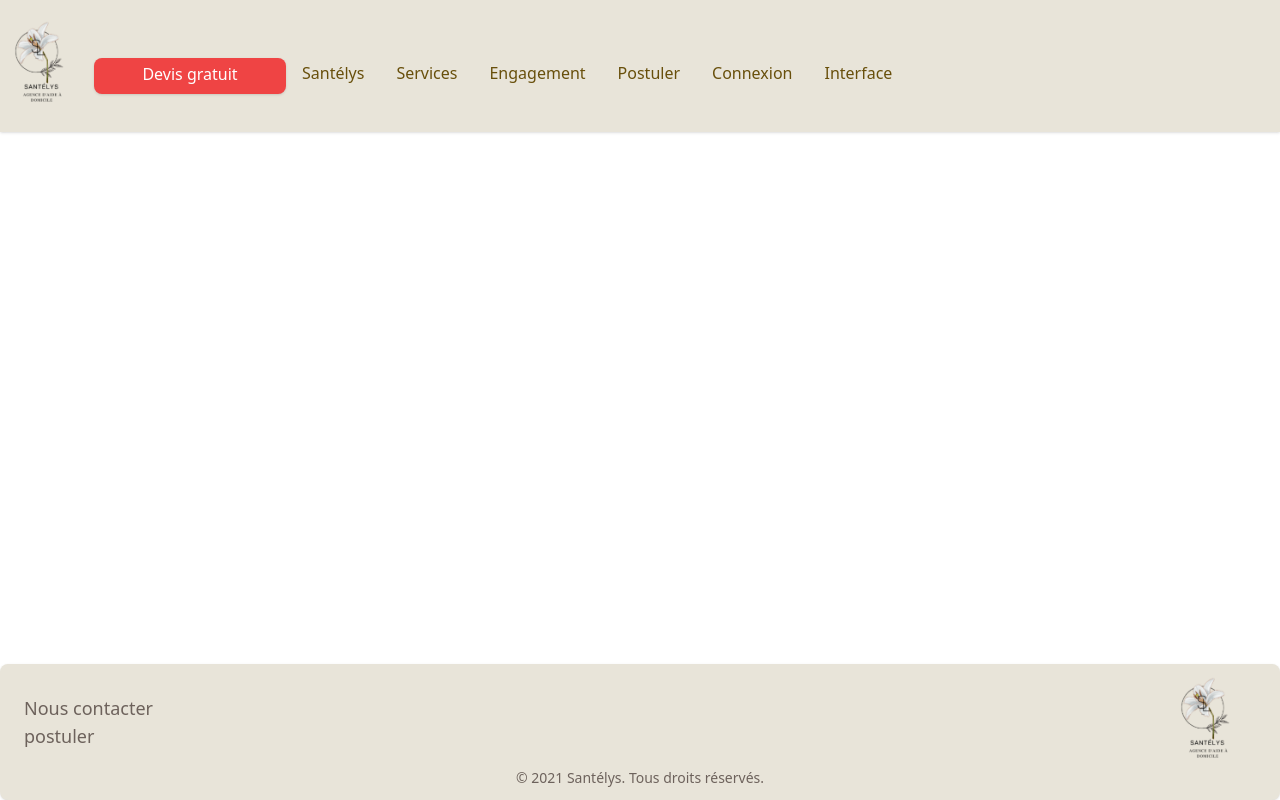
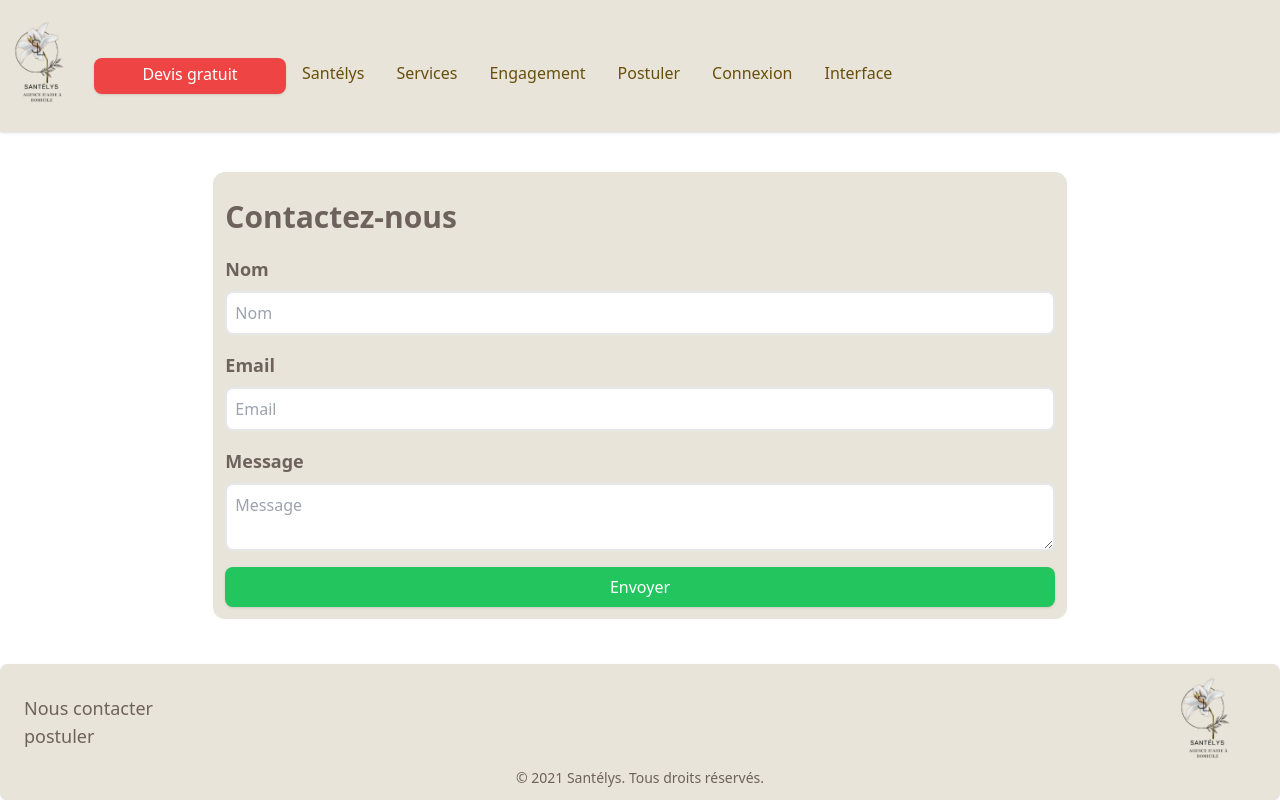
Before and after one commit to ElMost/projetTitreFront, a React (Create React App) app: page /contact in a window 1280 px wide. Built offline with nearby package versions, Linux system fonts and the light colour scheme.

Commit message:
création page contact

```diff
--- a/src/App.tsx
+++ b/src/App.tsx
@@ -5,6 +5,7 @@ import Footer from './components/footer/Footer';
 import About from './pages/about/About';
 import Engagement from './pages/engagement/Engagement';
 import Home from './pages/home/Home';
+import Contact from './pages/contact/Contact';
 
 function App() {
   return (
@@ -13,7 +14,7 @@ function App() {
     <Routes>
        <Route path="/" element={<Home />} />
       {/* <Route path="devis" element={<Devis />} /> */}
-      {/* <Route path="contact" element={<Contact />} /> */}
+      <Route path="contact" element={<Contact />} />
       {/* <Route path="postuler" element={<Postuler />} /> */}
       <Route path="a_propos" element={<About />} />
       <Route path="engagement" element={<Engagement />} />
--- /dev/null
+++ b/src/pages/contact/Contact.css
@@ -0,0 +1,4 @@
+.contact {
+  background-color: #e8e4d9;
+  margin-bottom: 150px;
+}
--- /dev/null
+++ b/src/pages/contact/Contact.tsx
@@ -0,0 +1,128 @@
+import React, { useEffect, useState } from 'react';
+import emailjs from 'emailjs-com';
+import'./Contact.css';
+
+const Contact = () => {
+    const [formData, setFormData] = React.useState({
+        from_name: '',
+        from_email: '',
+        message: '',
+    });
+
+         const [alertMessage, setAlertMessage] = useState('');
+
+          useEffect(() => {
+            if (alertMessage !== '') {
+              alert(alertMessage);
+              setAlertMessage('');
+            }
+          }, [alertMessage]);
+
+           const handleSubmit = async (e: { preventDefault: () => void }) => {
+             e.preventDefault();
+             const { from_name, from_email, message } = formData;
+             const templateParams = {
+               from_name,
+               from_email,
+               message,
+             };
+             try {
+               await emailjs.send(
+                 'service_si24wxk',
+                 'template_n1f96k8',
+                 templateParams,
+                 'cM4VdLxWyeoIM2VrF'
+               );
+               alert('Message envoyé !');
+             } catch (error) {
+               alert('Une erreur est survenue, veuillez réessayer');
+             }
+
+             setFormData({
+               from_name: '',
+               from_email: '',
+               message: '',
+             });
+           };
+
+            const handleChange = (e: {
+                target: { name: any; value: any };
+                }) => {
+                    setFormData({ ...formData, [e.target.name]: e.target.value });
+                };
+
+
+
+
+  return (
+    <div className="w-11/12 lg:w-8/12 m-auto mt-10 mb-0  p-3 rounded-xl contact">
+      <h1 className="lg:text-3xl font-bold text-[#6D625C] mb-5">
+        Contactez-nous
+      </h1>
+
+      <form action="">
+        <div className="flex flex-col mb-4">
+          <label
+            htmlFor="name"
+            className="mb-2 text-lg font-bold text-[#6D625C] "
+          >
+            Nom
+          </label>
+          <input
+            type="text"
+            id="from_name"
+            name="from_name"
+            placeholder="Nom"
+            value={formData.from_name}
+            onChange={handleChange}
+            className="border-2 border-gray-200 p-2 rounded-lg outline-none focus:border-green-500"
+          />
+        </div>
+        <div className="flex flex-col mb-4">
+          <label
+            htmlFor="email"
+            className="mb-2 text-lg font-bold text-[#6D625C]"
+          >
+            Email
+          </label>
+          <input
+            type="email"
+            id="from_email"
+            name="from_email"
+            placeholder="Email"
+            value={formData.from_email}
+            onChange={handleChange}
+            className="border-2 border-gray-200 p-2 rounded-lg outline-none focus:border-green-500"
+          />
+        </div>
+        <div className="flex flex-col mb-4">
+          <label
+            htmlFor="message"
+            className="mb-2 text-lg font-bold text-[#6D625C]"
+          >
+            Message
+          </label>
+          <textarea
+            id="message"
+            name="message"
+            placeholder="Message"
+            value={formData.message}
+            onChange={handleChange}
+            className="border-2 border-gray-200 p-2 rounded-lg outline-none focus:border-green-500"
+          />
+        </div>
+        <button
+          type="submit"
+          className="bg-green-500 text-white p-2 rounded-lg shadow font-medium w-full hover:bg-green-600
+          transition duration-300 ease-in-out transform hover:-translate-y-1 hover:scale-110
+          "
+          onClick={handleSubmit}
+        >
+          Envoyer
+        </button>
+      </form>
+    </div>
+  );
+};
+
+export default Contact;
```
